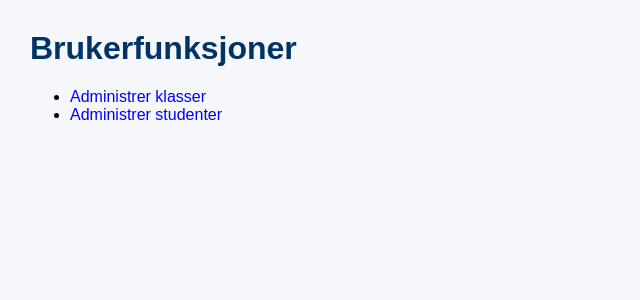
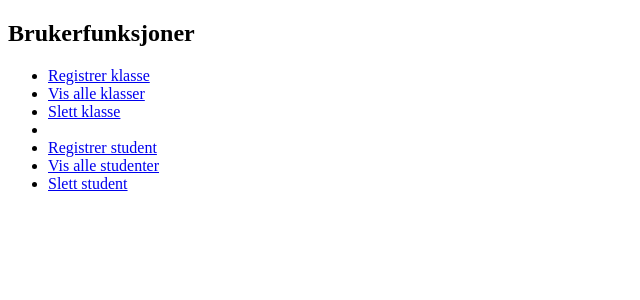
Before and after one commit to Ahabd4711/obligarb2, a PHP site: page / in a window 1280 px wide. Shown: the top 300 px of the page, without its empty margins (0-640 px from the left). Run offline with PHP 8.4, Linux system fonts and the light colour scheme.

Commit message:
Revise index.php with new links and structure

```diff
--- a/index.php
+++ b/index.php
@@ -1,16 +1,19 @@
 <!DOCTYPE html>
-<html lang="no">
+<html>
 <head>
-  <meta charset="UTF-8">
-  <title>Vedlikeholdssystem</title>
-  <link rel="stylesheet" href="style.css">
+	<title>Eksempel</title>
 </head>
 <body>
-  <h1>Brukerfunksjoner</h1>
 
-  <ul>
-    <li><a href="klasse.php">Administrer klasser</a></li>
-    <li><a href="student.php">Administrer studenter</a></li>
-  </ul>
+<h2>Brukerfunksjoner</h2>
+<ul>
+   <li><a href="registrer-klasse.php" target="_blank">Registrer klasse </a></li>
+  <li><a href="vis-alle-klasser.php" target="_blank">Vis alle klasser</a></li>
+  <li><a href="slett-klasse.php" target="_blank">Slett klasse</a></li>
+  <li></li>
+  <li><a href="registrer-student.php" target="_blank">Registrer student  </a></li>
+  <li><a href="vis-alle-studenter.php" target="_blank">Vis alle studenter</a></li>
+  <li><a href="slett-student.php" target="_blank">Slett student</a></li>
+</ul>
 </body>
 </html>
```
